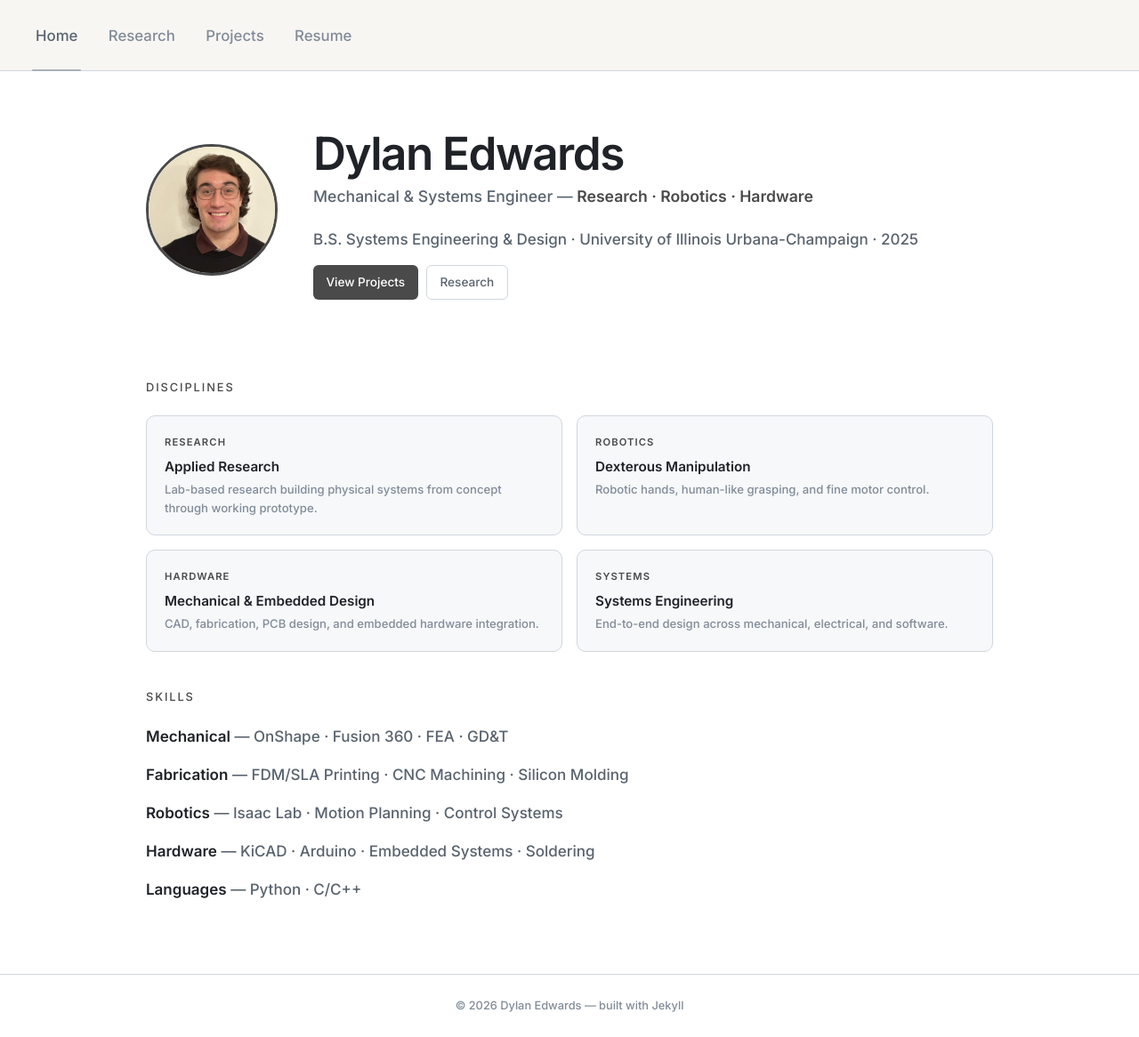
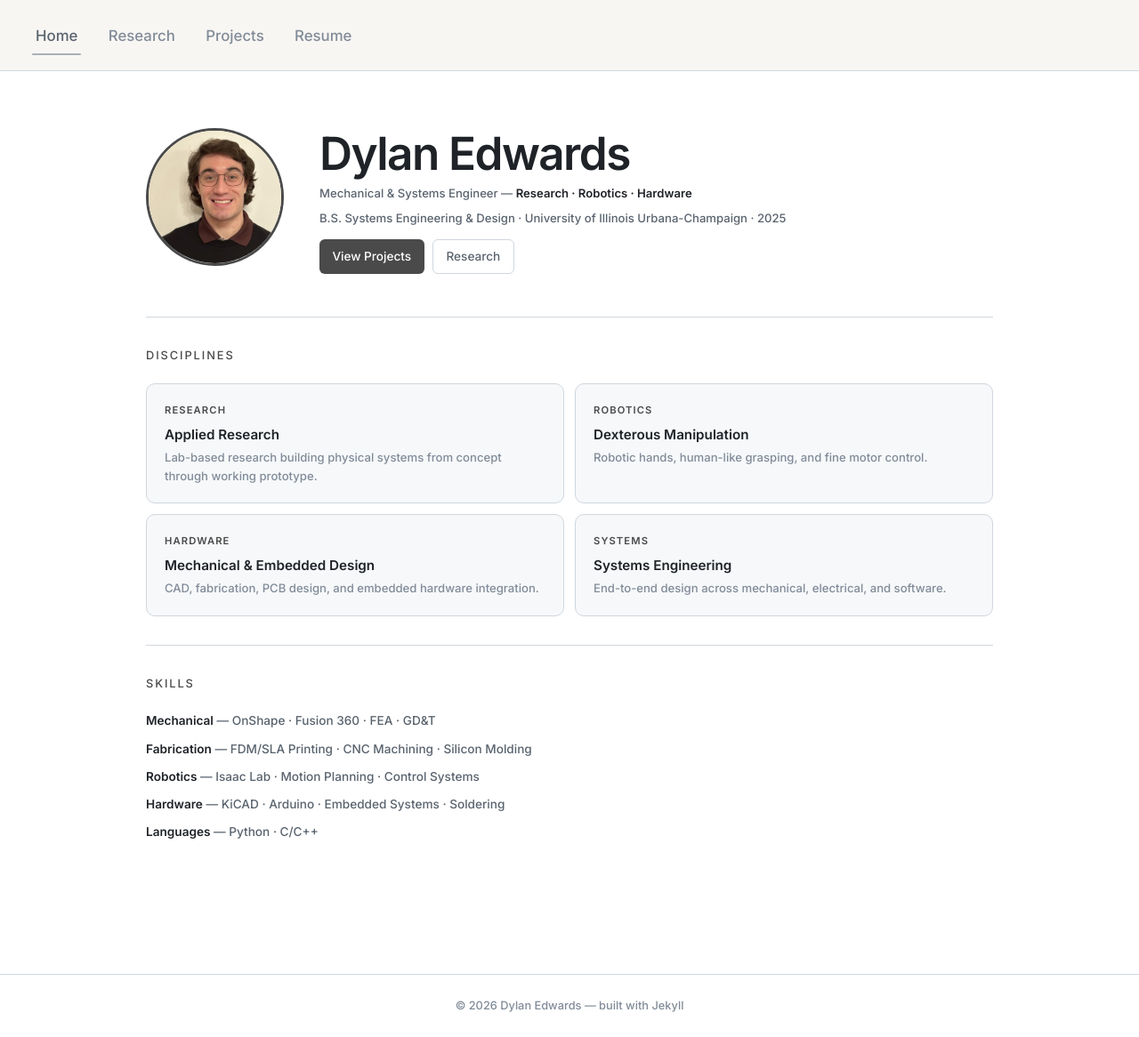
Before and after one commit to DylanEdwards02/DylanEdwards02.github.io, a Jekyll site: the page built from index.md, in a window 1280 px wide and 1166 px high. Shown: the whole window at 89% size. Built offline with Jekyll 4.4.1, drawn with Linux system fonts in a browser that asks for light colours.

Commit message:
Update style.css

```diff
--- a/assets/css/style.css
+++ b/assets/css/style.css
@@ -149,7 +149,7 @@ main {
 .nav-links a::after {
   content: '';
   position: absolute;
-  bottom: 0;
+  bottom: 18px;
   left: 0.75rem;
   right: 0.75rem;
   height: 2px;
@@ -204,9 +204,14 @@ main {
   color: var(--accent);
   text-transform: uppercase;
   letter-spacing: 0.15em;
-  margin-top: 2.5rem;
   margin-bottom: 1.25rem;
   display: block;
+}
+
+/* ── Home sections ──────────────────────────────────────────── */
+.home-section {
+  padding: 2rem 0;
+  border-top: 1px solid var(--border);
 }
 
 /* ── Buttons ────────────────────────────────────────────────── */
@@ -277,8 +282,8 @@ main {
 }
 
 .hero-avatar img {
-  width: 148px;
-  height: 148px;
+  width: 155px;
+  height: 155px;
   object-fit: cover;
   border-radius: 50%;
   border: 3px solid var(--accent);
@@ -300,12 +305,18 @@ main {
 }
 
 .hero-tagline {
-  font-size: 1.1rem;
+  font-size: 0.82rem;
   color: var(--text-2);
-  margin-bottom: 1.25rem;
+  margin-bottom: 0.4rem;
   line-height: 1.5;
 }
-.hero-tagline strong { color: var(--accent); font-weight: 600; }
+.hero-tagline strong { color: var(--text); font-weight: 600; }
+
+.hero-meta {
+  font-size: 0.82rem;
+  color: var(--text-2);
+  margin-bottom: 0;
+}
 
 .hero-bio {
   color: var(--text-2);
@@ -319,17 +330,31 @@ main {
   display: flex;
   flex-wrap: wrap;
   gap: 0.6rem;
+  margin-top: 0.75rem;
+}
+
+.hero-skills {
+  display: flex;
+  flex-direction: column;
+  gap: 0.5rem;
+  margin-bottom: 0;
+}
+
+.hero-skills p {
+  font-size: 0.85rem;
+  color: var(--text-2);
+  margin: 0;
 }
 
 .home-divider {
   border-top: 1px solid var(--border);
-  margin: 2.5rem 0 2rem;
+  margin: 2rem 0;
 }
 
 .highlights-grid {
   display: grid;
   grid-template-columns: repeat(2, 1fr);
-  gap: 1rem;
+  gap: 0.75rem;
 }
 
 .highlight-card {
```
